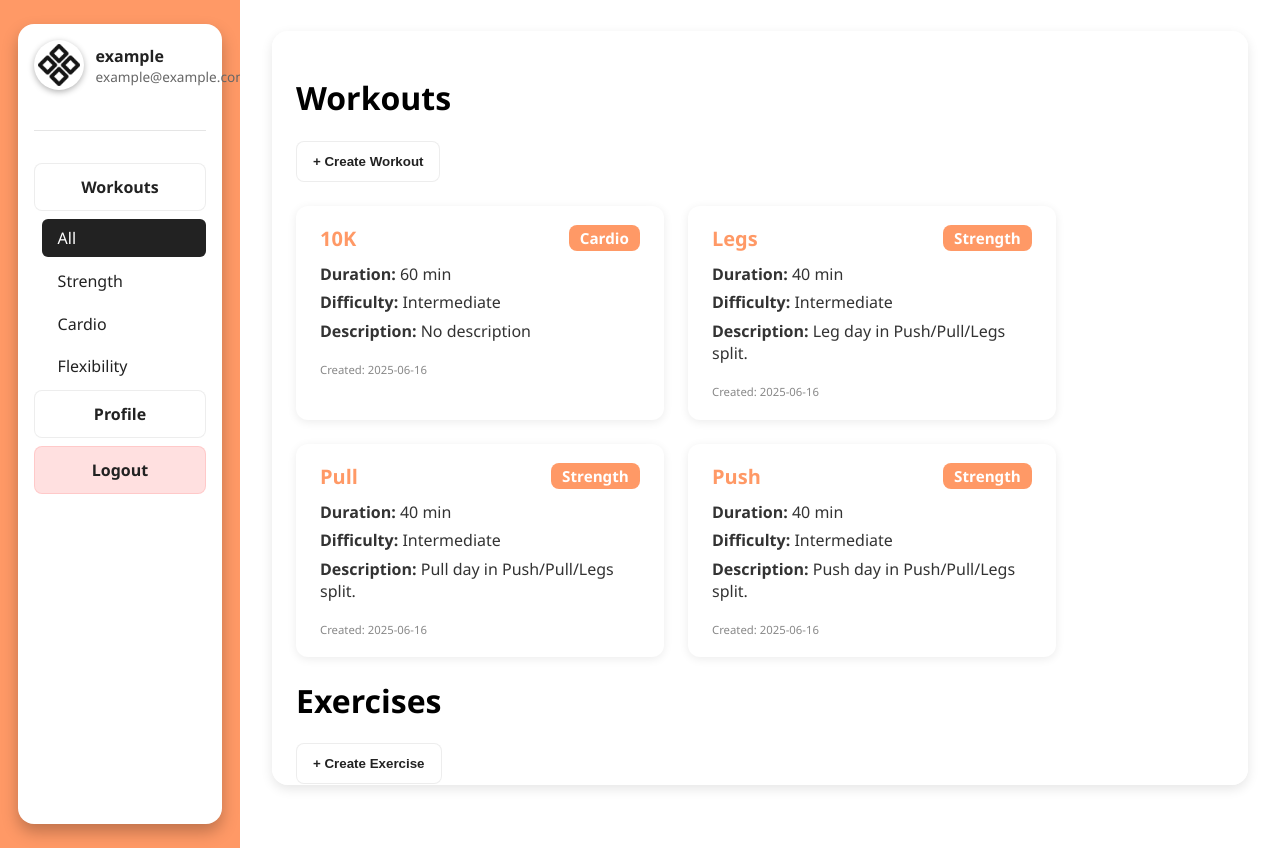
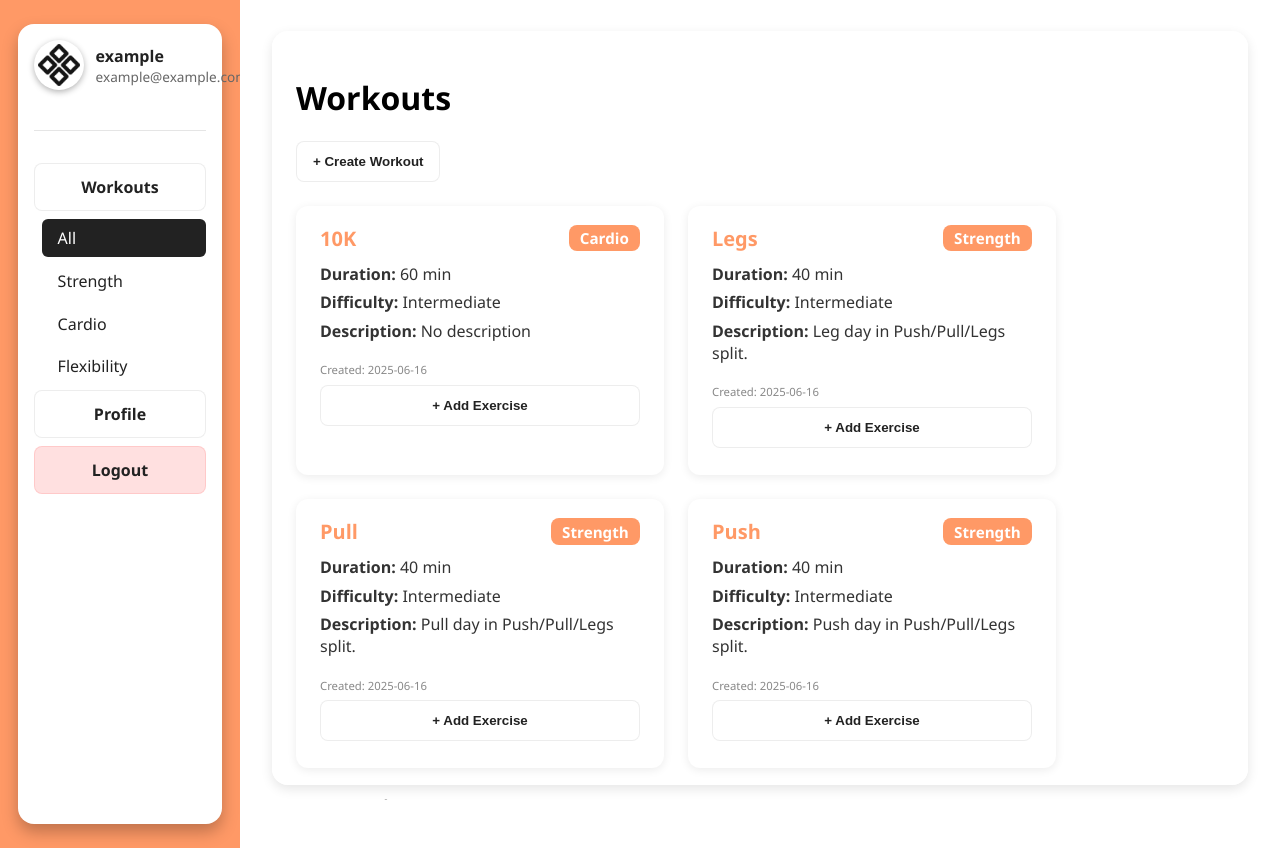
Before and after one commit to Flow69420/software-at3, a Flask app: page /dashboard/workouts in a window 1280 px wide. Run offline with Flask 3, Linux system fonts and the light colour scheme; a user stored in the database is signed in; some libraries are stand-ins or nearby versions.

Commit message:
Able to add exercises to workouts

```diff
--- a/app.py
+++ b/app.py
@@ -4,7 +4,7 @@ from flask import render_template, redirect, url_for, flash, request
 app = Flask(__name__)
 app.config.from_pyfile('config.py')
 
-from models import db, User, Workout, Exercise
+from models import db, User, Workout, Exercise, WorkoutExercise
 
 from flask_migrate import Migrate
 
@@ -25,7 +25,7 @@ login_manager.login_view = 'login'
 def load_user(user_id):
     return User.query.get(int(user_id))
 
-from forms import RegistrationForm, LoginForm, WorkoutForm, ExerciseForm, ProfileEditForm
+from forms import RegistrationForm, LoginForm, WorkoutForm, ExerciseForm, ProfileEditForm, AddExerciseToWorkoutForm
 
 # with app.app_context():
 #     db.create_all()
@@ -136,6 +136,35 @@ def create_exercise():
         flash('Error creating exercise.', 'danger')
     return redirect(url_for('workouts'))
 
+@app.route('/dashboard/workouts/<int:workout_id>/add_exercise', methods=['GET', 'POST'])
+@login_required
+def add_exercise_to_workout(workout_id):
+    workout = Workout.query.get_or_404(workout_id)
+
+    if workout.user_id != current_user.id:
+        flash('Unauthorized', 'danger')
+        return redirect(url_for('workouts'))
+    form = AddExerciseToWorkoutForm()
+
+    user_exercises = Exercise.query.filter_by(user_id=current_user.id).all()
+    form.exercise.choices = [(e.id, e.name) for e in user_exercises]
+    if form.validate_on_submit():
+        new_we = WorkoutExercise(
+            workout_id=workout_id,
+            exercise_id=form.exercise.data,
+            sets=form.sets.data,
+            reps=form.reps.data,
+            order=form.order.data,
+            rest_time=form.rest_time.data,
+            weight=form.weight.data,
+            notes=form.notes.data
+        )
+        db.session.add(new_we)
+        db.session.commit()
+        flash('Exercise added to workout!', 'success')
+        return redirect(url_for('workouts'))
+    return render_template('add_exercise_modal.html', form=form, workout=workout)
+
 @app.route('/profile', methods=['GET', 'POST'])
 @login_required
 def profile():
--- a/forms.py
+++ b/forms.py
@@ -36,3 +36,13 @@ class ProfileEditForm(FlaskForm):
     email = StringField('Email', validators=[DataRequired(), Email()])
     profile_picture = FileField('Profile Picture', validators=[FileAllowed(['jpg', 'jpeg', 'png', 'gif'], 'Images only!')])
     submit = SubmitField('Update Profile')
+
+class AddExerciseToWorkoutForm(FlaskForm):
+    exercise = SelectField('Exercise', coerce=int, validators=[DataRequired()])
+    sets = IntegerField('Sets', validators=[DataRequired()])
+    reps = IntegerField('Reps', validators=[DataRequired()])
+    order = IntegerField('Order', validators=[DataRequired()])
+    rest_time = IntegerField('Rest Time (seconds)', validators=[])
+    weight = IntegerField('Weight (kg)', validators=[])
+    notes = TextAreaField('Notes', validators=[Length(max=256)])
+    submit = SubmitField('Add to Workout')
--- a/templates/dashboard.html
+++ b/templates/dashboard.html
@@ -75,6 +75,7 @@
                                         <div><strong>Difficulty:</strong> {{ workout.difficulty|capitalize or "N/A" }}</div>
                                         <div><strong>Description:</strong> {{ workout.description or "No description" }}</div>
                                         <div class="workout-date"><small>Created: {{ workout.created_at.strftime('%Y-%m-%d') }}</small></div>
+                                        <button class="sidebar-button open-add-exercise-modal-btn" data-workout-id="{{ workout.id }}">+ Add Exercise</button>
                                     </div>
                                 </div>
                             {% endfor %}
@@ -144,6 +145,14 @@
     </div>
 </div>
 
+<div id="addExerciseModal" class="modal" style="display:none;">
+    <div class="modal-content" id="addExerciseModalContent">
+        <span class="close close-modal-btn">&times;</span>
+        <h2>Add Exercise to Workout</h2>
+        <div id="addExerciseFormContainer"></div>
+    </div>
+</div>
+
 {% endif %}
 <script>
 function toggleDropdown() {
@@ -178,5 +187,18 @@ window.onclick = function(event) {
         }
     });
 }
+
+document.querySelectorAll('.open-add-exercise-modal-btn').forEach(btn => {
+    btn.onclick = async function() {
+        const workoutId = btn.getAttribute('data-workout-id');
+        const modal = document.getElementById('addExerciseModal');
+        const formContainer = document.getElementById('addExerciseFormContainer');
+
+        const resp = await fetch(`/dashboard/workouts/${workoutId}/add_exercise`);
+        const html = await resp.text();
+        formContainer.innerHTML = html;
+        modal.style.display = 'flex';
+    }
+});
 </script>
 {% endblock %}
```
Also changed, not shown: templates/add_exercise_modal.html (added, +15 -0 lines), instance/fitquest.db.
